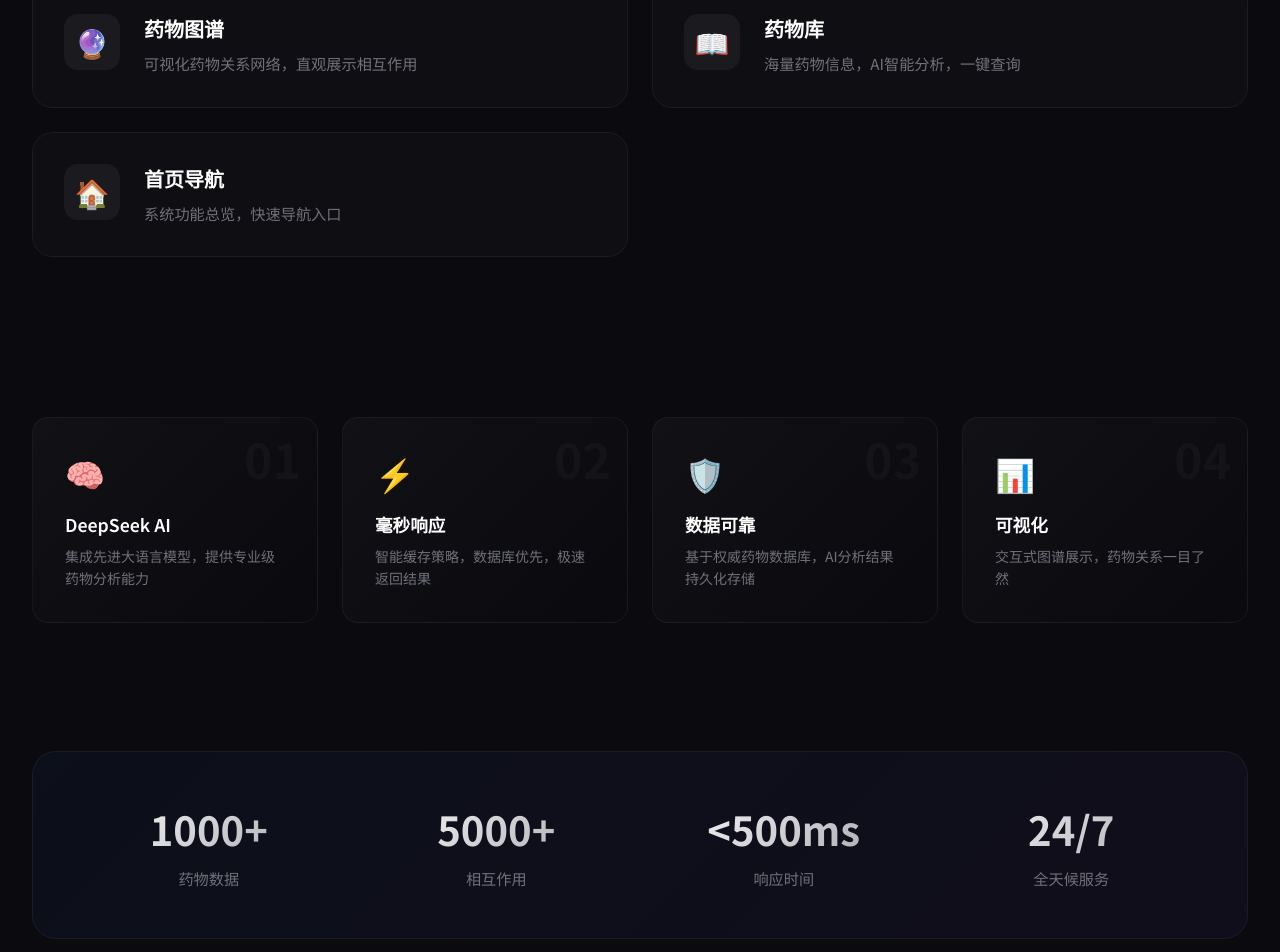
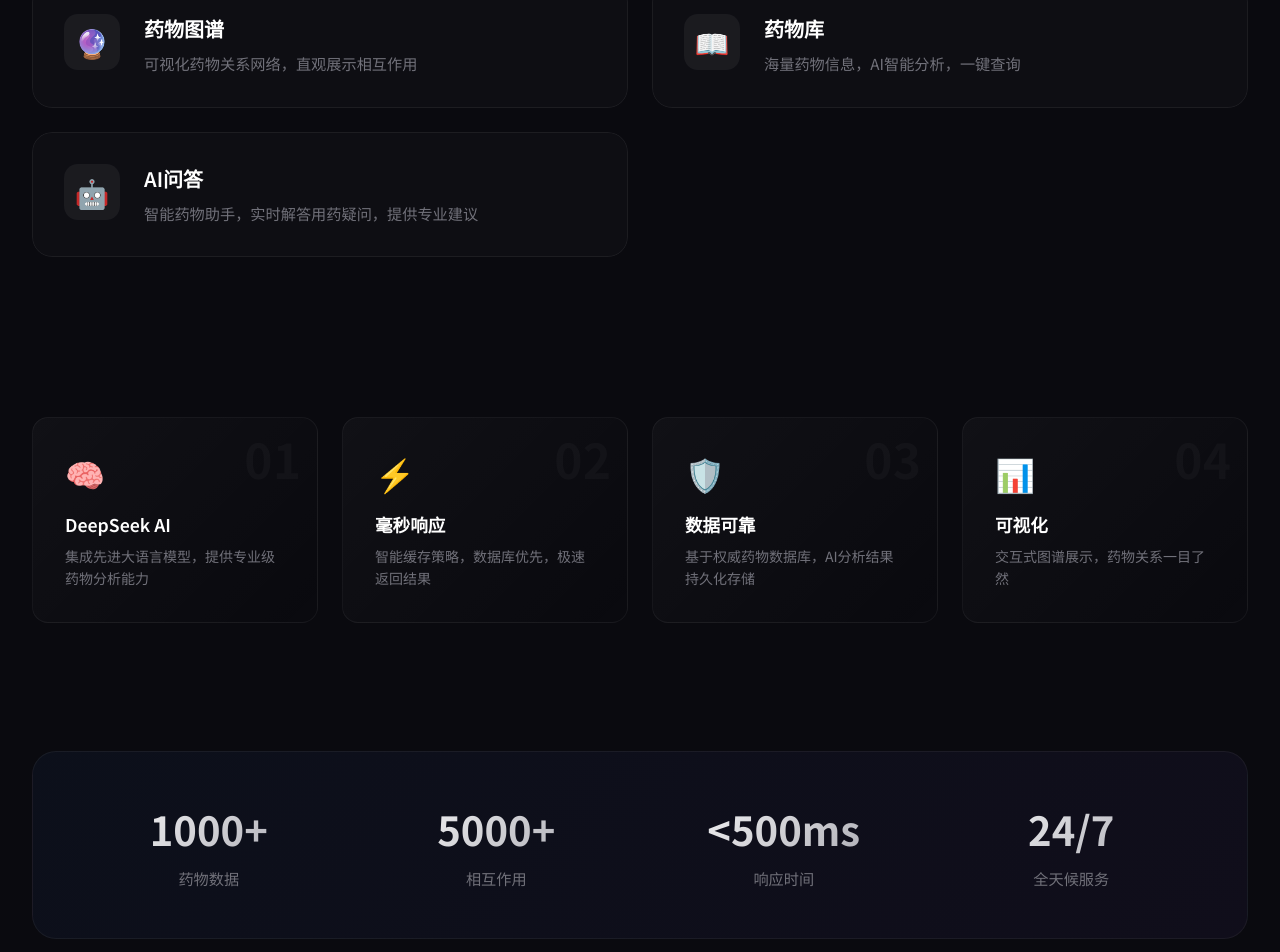
Before and after one commit to zhaojingnan040813/bishe-frontend, a Vue app: page / in a window 1280 px wide. Shown: the part 1132-2084 px from the top of the page. Built offline with nearby package versions, Linux system fonts and the light colour scheme.

Commit message:
首页添加AI导航

```diff
--- a/src/views/HomeView.vue
+++ b/src/views/HomeView.vue
@@ -193,10 +193,10 @@ const features = [
     glowColor: 'rgba(16, 185, 129, 0.15)'
   },
   {
-    path: '/',
-    icon: '🏠',
-    title: '首页导航',
-    description: '系统功能总览，快速导航入口',
+    path: '/ai-chat',
+    icon: '🤖',
+    title: 'AI问答',
+    description: '智能药物助手，实时解答用药疑问，提供专业建议',
     glowColor: 'rgba(139, 92, 246, 0.15)'
   }
 ]
```
